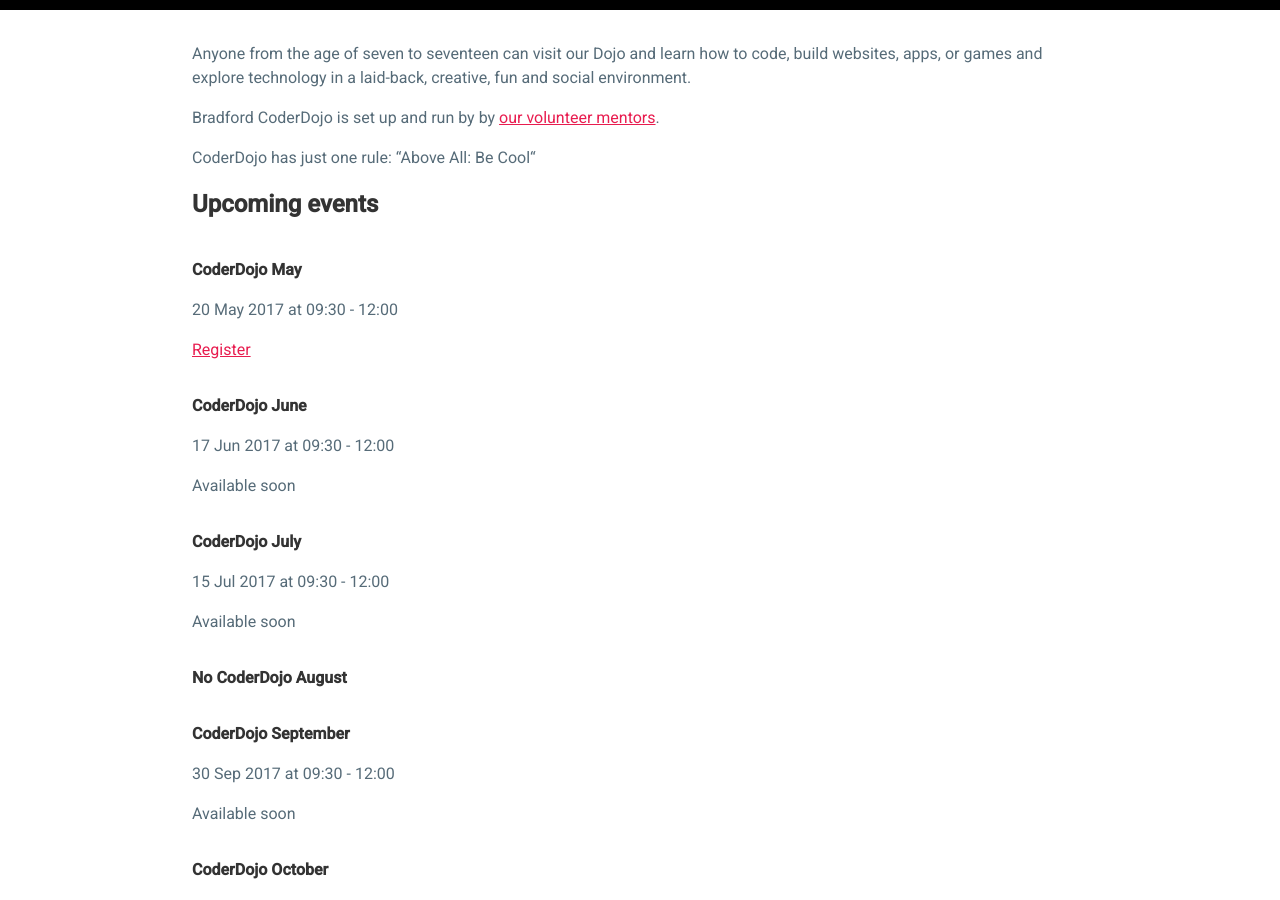
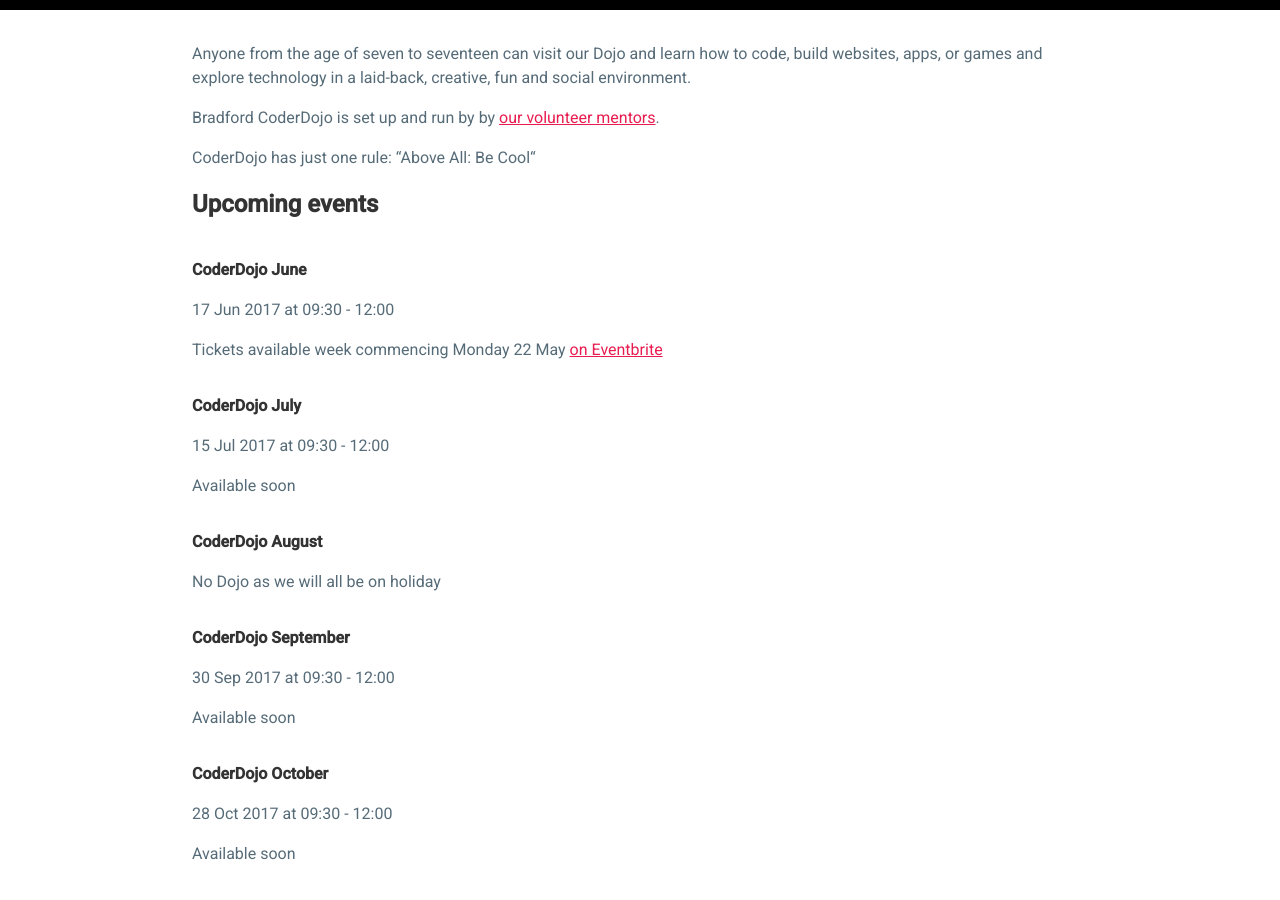
Before and after one commit to bradford-coderdojo/bradford-coderdojo.github.io, a Jekyll site: the page built from index.md, in a window 1280 px wide and 900 px high, scrolled down 197 px. Built offline with Jekyll 4.4.1, drawn with Linux system fonts in a browser that asks for light colours.

Commit message:
Update events.yaml
Removed May tickets, updated for June

```diff
--- a/_data/events.yaml
+++ b/_data/events.yaml
@@ -1,22 +1,17 @@
-- name: CoderDojo May
-  date: 2017-05-20
-  time: 09:30 - 12:00
-  detail: "[Register](https://www.eventbrite.co.uk/e/bradford-coderdojo-may-tickets-34175914079)"
-
 - name: CoderDojo June
   date: 2017-06-17
   time: 09:30 - 12:00
-  detail: Available soon
+  detail: Tickets available week commencing Monday 22 May [on Eventbrite](https://www.eventbrite.co.uk/o/bradford-coderdojo-12826457072)
 
 - name: CoderDojo July
   date: 2017-07-15
   time: 09:30 - 12:00
   detail: Available soon
 
-- name: No CoderDojo August
+- name: CoderDojo August
   date:
   time:
-  detail:
+  detail: No Dojo as we will all be on holiday
 
 - name: CoderDojo September
   date: 2017-09-30
```
